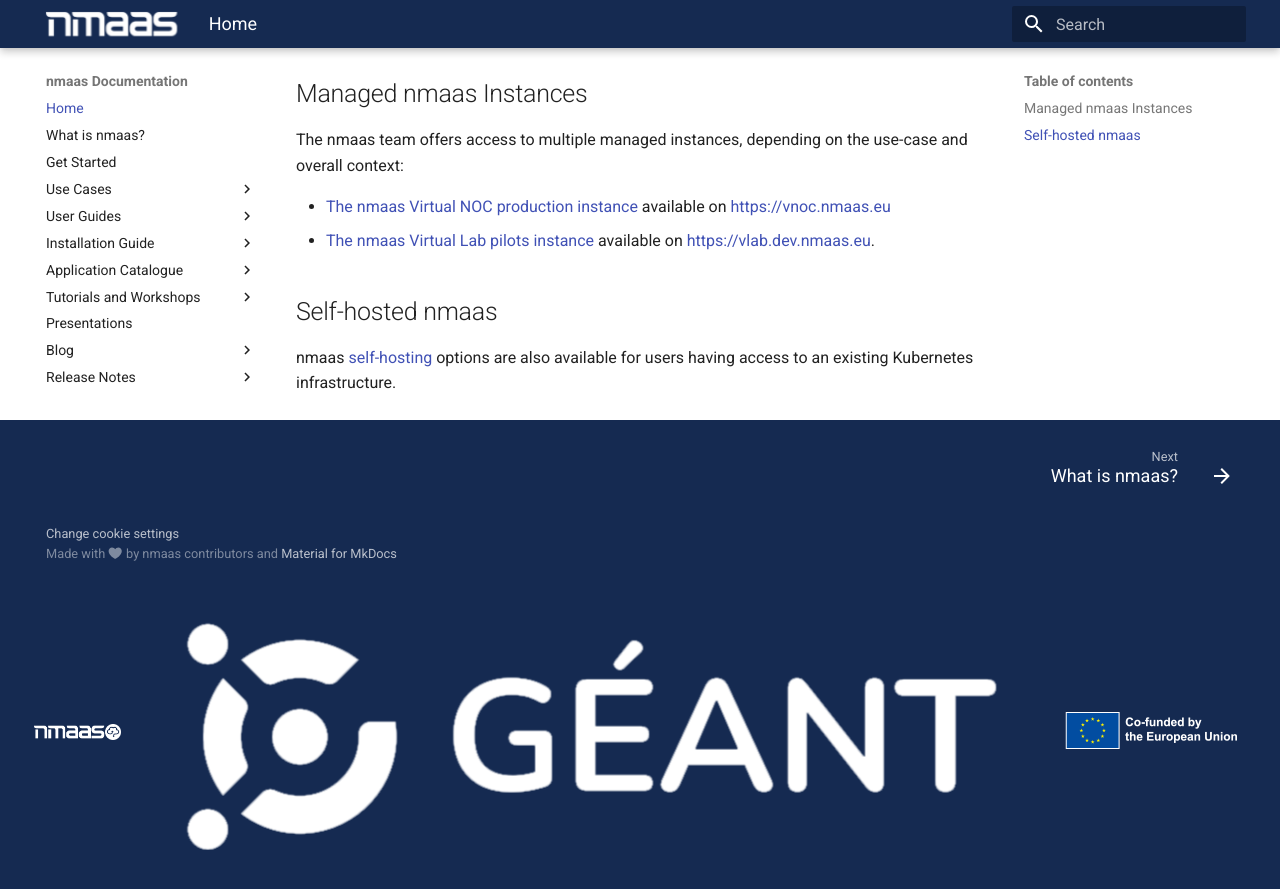
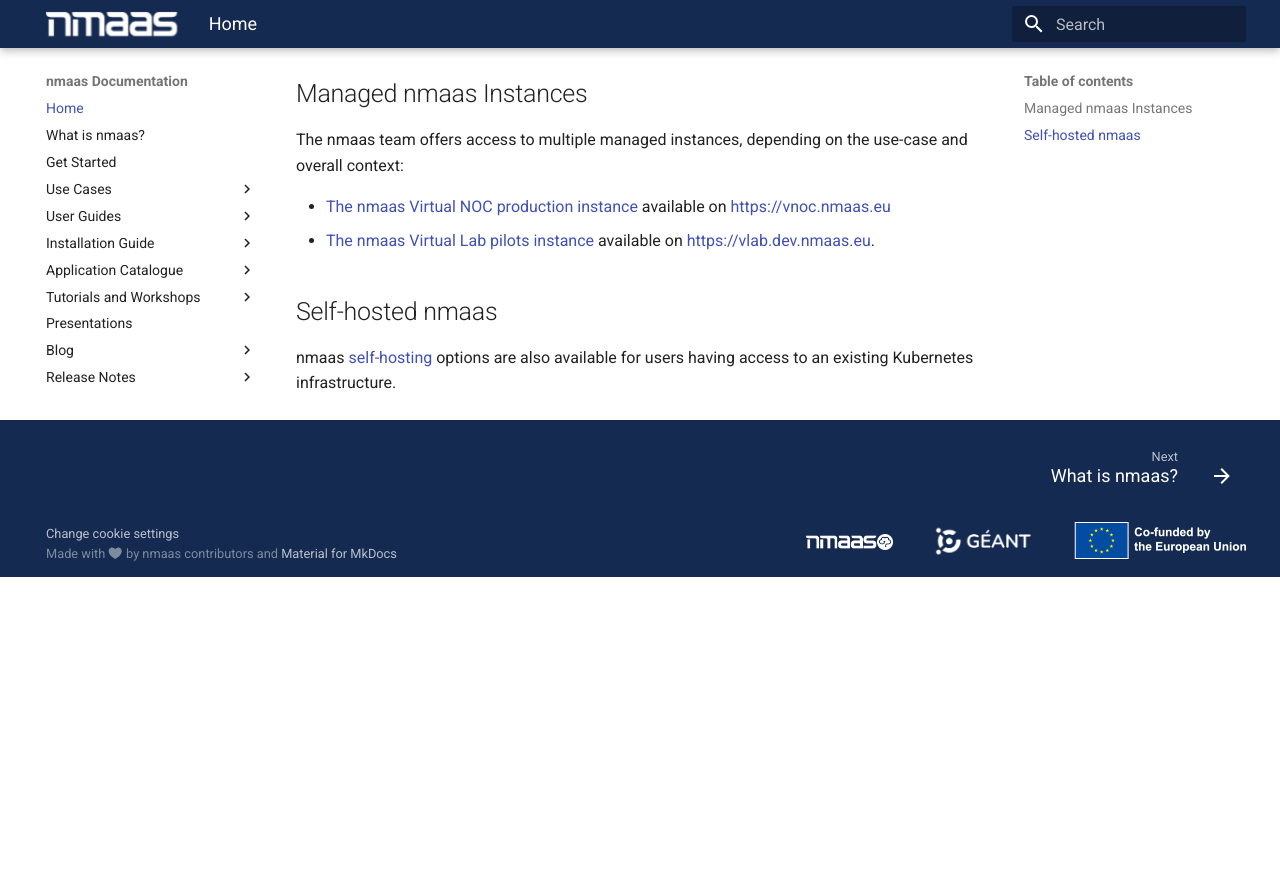
Before and after one commit to nmaas-platform/nmaas-docs, an MkDocs documentation site: the page built from docs/index.md, in a window 1280 px wide and 900 px high, scrolled down 715 px. Shown: the top 889 px of the window. Built offline with MkDocs 1.6.1 and Material for MkDocs 9.7.7, drawn with Linux system fonts in a browser that asks for light colours; after the commit the page ends 1292 px from its top, so only the background shows below that.

Commit message:
logo size

```diff
--- a/docs/overrides/partials/footer.html
+++ b/docs/overrides/partials/footer.html
@@ -48,7 +48,7 @@
         {% endif %}
       <div style="display: flex; justify-content: space-between; align-items: center">
         <div><img class="logo" style="height: 1em; margin-right: 40px;" src="{{ 'img/nmaas_white.png' | url }}" /></div>
-        <div><img class="logo" style="margin-right: 40px" src="{{ 'img/geant_logo_white.png' | url }}" /></div>
+        <div><img class="logo" style="margin-right: 40px; height: 37px" src="{{ 'img/geant_logo_white.png' | url }}" /></div>
         <div><img class="logo" src="{{ 'img/eu_logo.png' | url }}" /></div>
       </div>
       </div>
```
